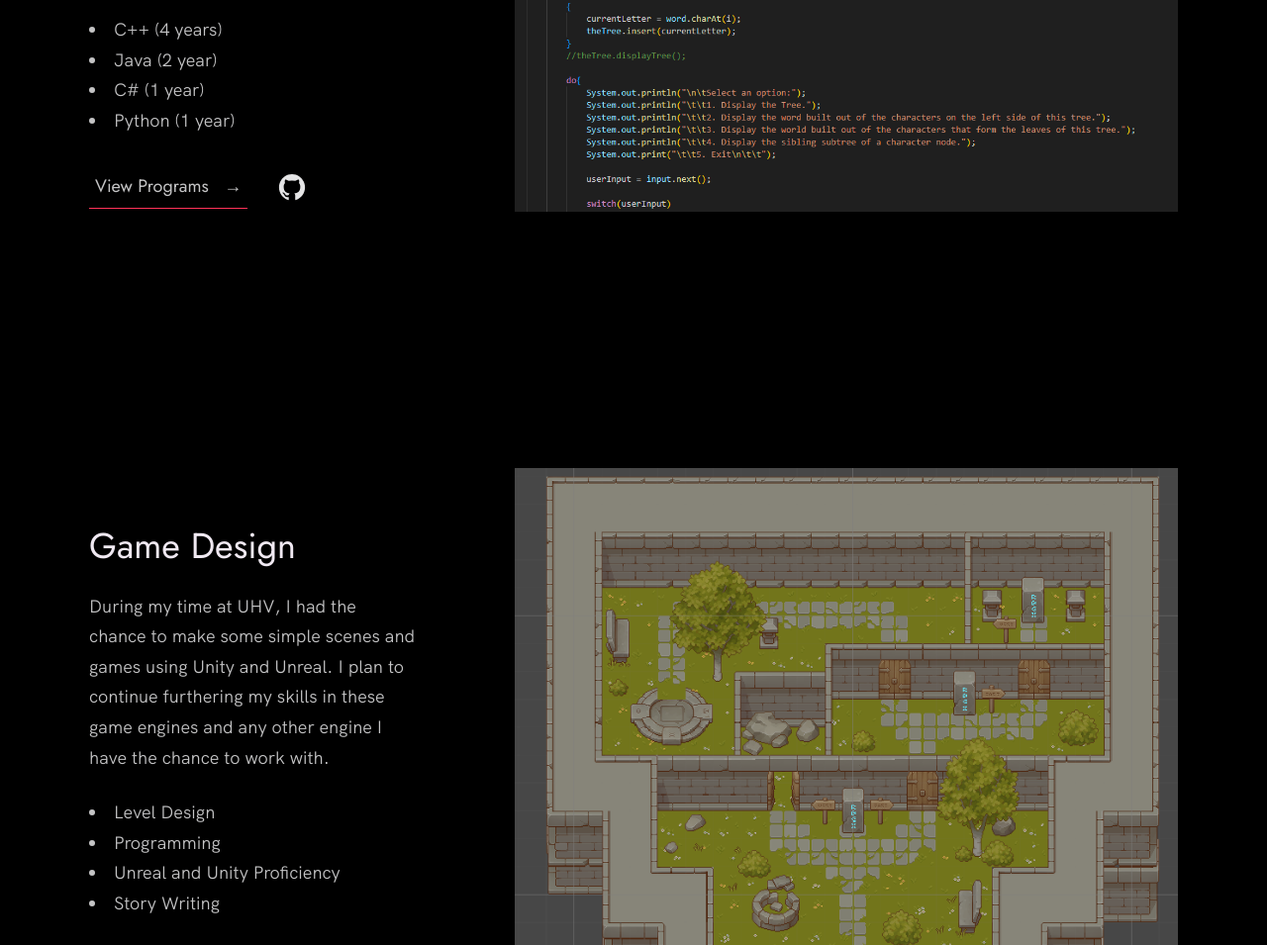
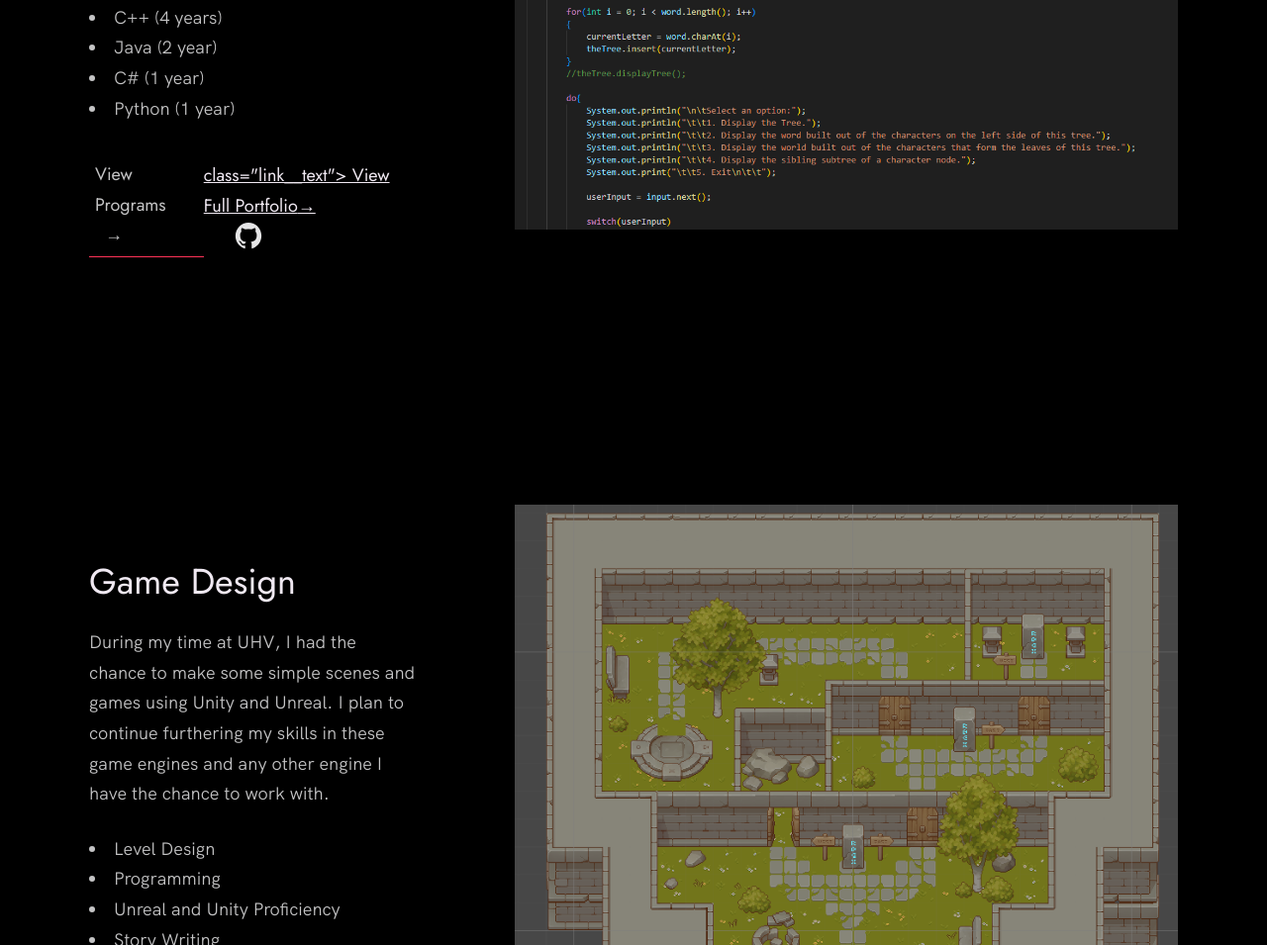
Before and after one commit to Johnson-Aidan/github-portfolio, a plain HTML site: page index.html in a window 1280 px wide. Shown: the part 1342-2297 px from the top of the page at 99% size. Drawn offline with Linux system fonts and the light colour scheme.

Commit message:
Minor change to website

```diff
--- a/index.html
+++ b/index.html
@@ -96,7 +96,8 @@
                 <a href="https://github.com/Johnson-Aidan/github-portfolio/tree/main/Programs" target="_blank" class="link__text">
                   View Programs <span>&rarr;</span>
                 </a>
-                <a href="https://github.com/Johnson-Aidan/github-portfolio" title="View Source Code" target="_blank">
+                <a href="https://github.com/Johnson-Aidan/github-portfolio" title="View Source Code" target="_blank">class="link__text">
+                  View Full Portfolio<span>&rarr;</span>
                   <img src="./images/github.svg" class="work__code" alt="GitHub">
                 </a>
               </div>
```
